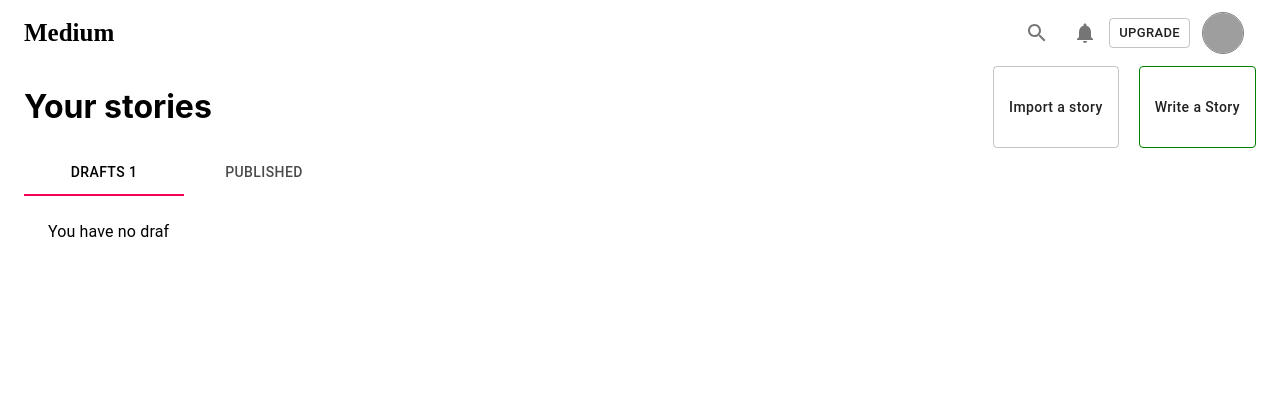
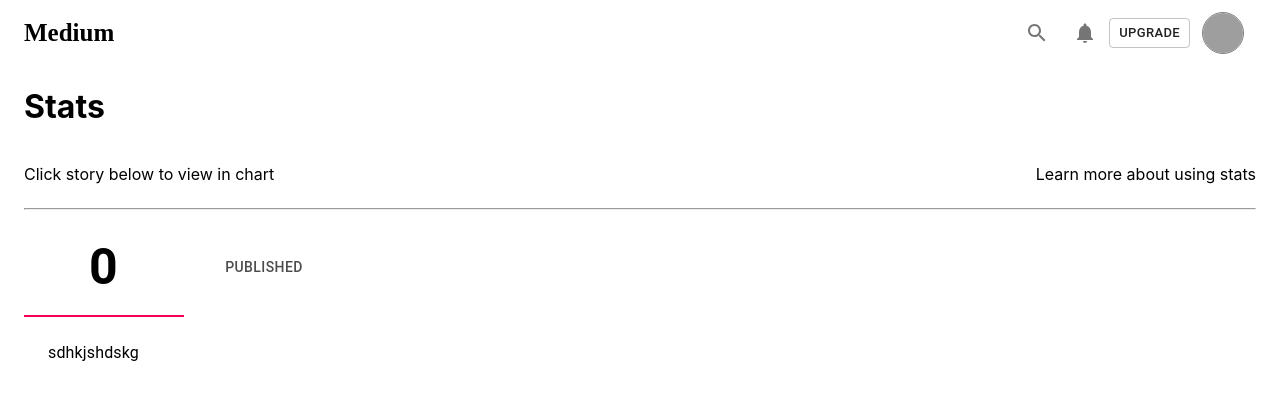
Before and after one commit to BionPrbh/Medium_Fariz_DW13V32FS, a React (Create React App) app: page / in a window 1280 px wide. Shown: the top 400 px of the page. Built offline with nearby package versions, Linux system fonts and the light colour scheme; grey boxes are pictures that could not be loaded.

Commit message:
added stats

```diff
--- a/src/App.js
+++ b/src/App.js
@@ -8,8 +8,8 @@
 // import ArticleDetails from './screen/articleDetails/articleDetails'
 // import Comment from './components/comment/comment'
 // import NewStory from './screen/newStory/newStory'
-// import Stats from './screen/stats/stats'
-import Story from './screen/story/story'
+import Stats from './screen/stats/stats'
+// import Story from './screen/story/story'
 // import Profile from './components/profile/profile'
 // import ArticleByPerson from './screen/articleByPerson/articleByPerson'
 // import Bookmarks from './screen/bookmarks/bookmarks'
@@ -32,7 +32,7 @@
             <CategoryPage />
           </Route> */}
           <Route path="/">
-            <Story />
+            <Stats />
             {/* <Home /> */}
           </Route>
           {/* <Route path="/articleDtails">
@@ -53,6 +53,9 @@
           {/* <Router path="/newStory">
             <NewStory />
           </Router> */}
+          {/* <Router path="/story">
+            <Story />
+          </Router> */}
         </Switch>
       </Router>
     </div>
--- a/src/screen/stats/stats.js
+++ b/src/screen/stats/stats.js
@@ -1,4 +1,4 @@
-import React, { Component } from "react";
+import React from "react";
 import { makeStyles } from '@material-ui/core/styles';
 import PropTypes from 'prop-types';
 import AppBar from '@material-ui/core/AppBar';
```
